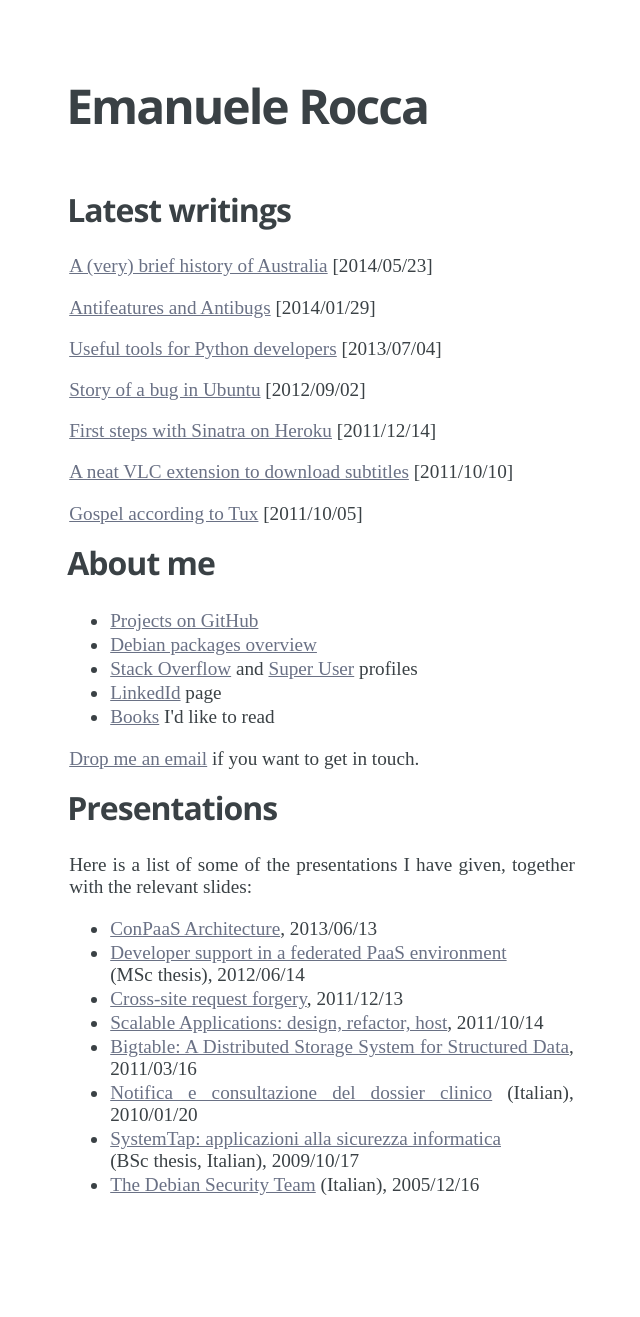
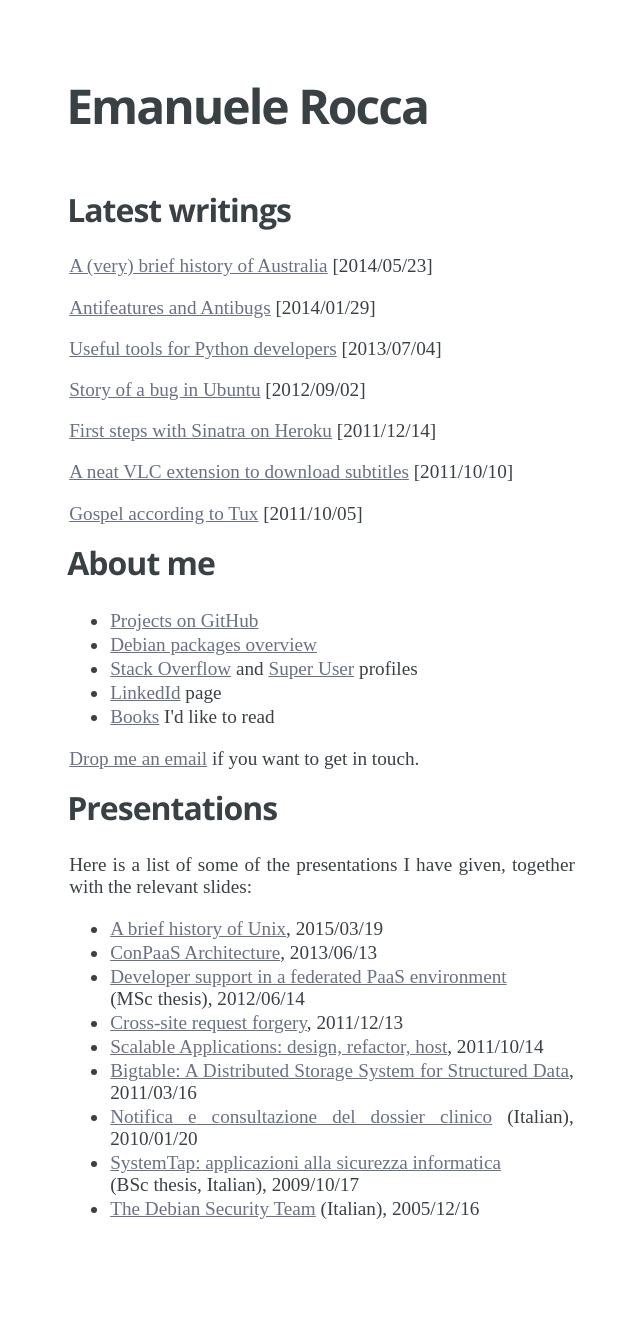
Before and after one commit to ema/website, a Jekyll site: the page built from index.html, in a window 1280 px wide. Shown: the whole page, without its empty margins (318-958 px from the left). Built offline with Jekyll 4.4.1, drawn with Linux system fonts in a browser that asks for light colours; some web fonts are replaced; the list of posts is cut into pages by our own code; before the commit the page ends 1293 px from its top, so only the background shows below that.

Commit message:
Add BUAS presentation slides

```diff
--- a/index.html
+++ b/index.html
@@ -34,6 +34,7 @@ page_name: homepage
     </p>
 
     <ul>
+    <li><a href="slides/unix-history.pdf">A brief history of Unix</a>, 2015/03/19</li>
     <li><a href="slides/conpaas-architecture.pdf">ConPaaS Architecture</a>, 2013/06/13</li>
     <li><a href="slides/developers-and-paas.pdf">Developer support in a federated PaaS environment</a><br />(MSc thesis), 2012/06/14</li>
     <li><a href="slides/csrf.pdf">Cross-site request forgery</a>, 2011/12/13</li>
```
Also changed, not shown: 1 other file.
